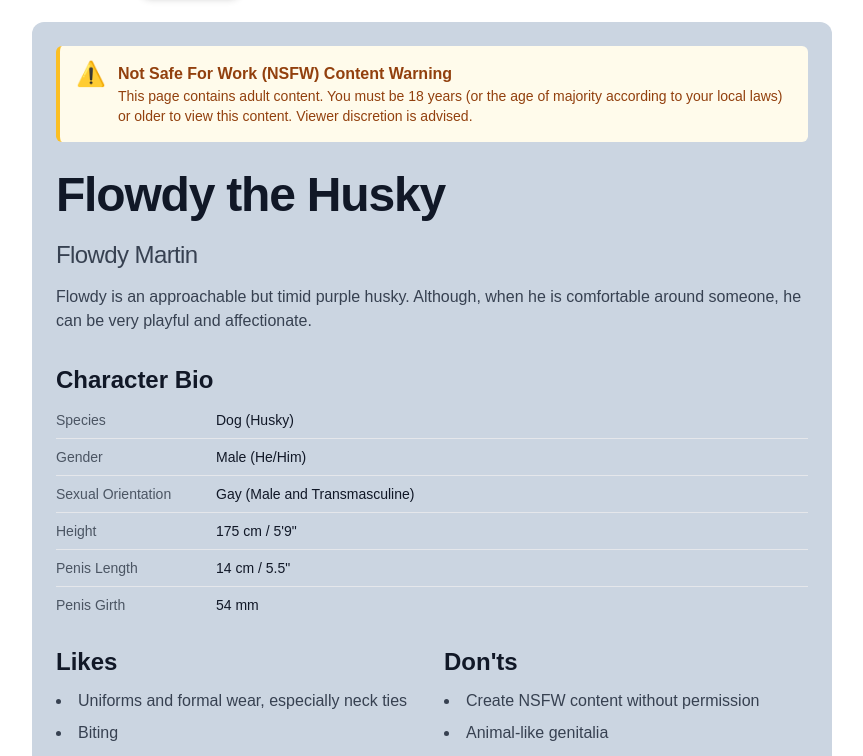
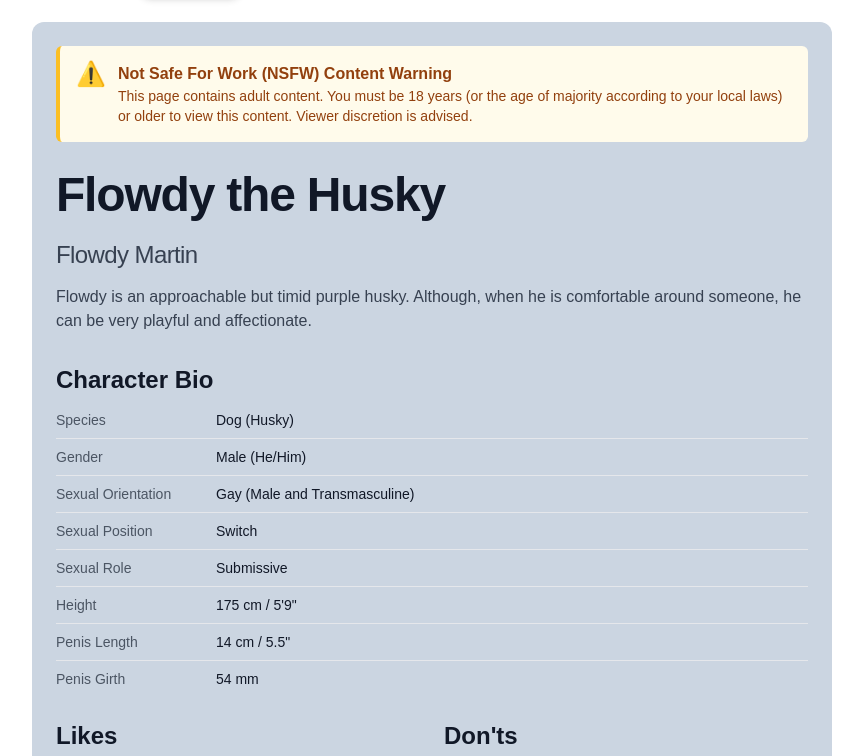
Before and after one commit to PemapolS/flowdy-site, a Next.js app: page /ref/flowdy/nsfw in a window 1280 px wide. Shown: the part 372-1128 px from the top of the page, without its empty margins (208-1071 px from the left). Built offline with nearby package versions, Linux system fonts and the light colour scheme; a web font is replaced by a local one.

Commit message:
flowdy nsfw

```diff
--- a/src/app/ref/flowdy/nsfw/page.tsx
+++ b/src/app/ref/flowdy/nsfw/page.tsx
@@ -52,6 +52,16 @@ export default function NsfwPage() {
                     <tr>
                       <th scope="row" className="text-left py-2 pr-4 text-sm font-medium text-gray-600 dark:text-gray-300">Sexual Orientation</th>
                       <td className="py-2 text-sm text-gray-900 dark:text-white">Gay (Male and Transmasculine)</td>
+                    </tr>
+
+                    <tr>
+                      <th scope="row" className="text-left py-2 pr-4 text-sm font-medium text-gray-600 dark:text-gray-300">Sexual Position</th>
+                      <td className="py-2 text-sm text-gray-900 dark:text-white">Switch</td>
+                    </tr>
+
+                    <tr>
+                      <th scope="row" className="text-left py-2 pr-4 text-sm font-medium text-gray-600 dark:text-gray-300">Sexual Role</th>
+                      <td className="py-2 text-sm text-gray-900 dark:text-white">Submissive</td>
                     </tr>
 
                     <tr>
```
